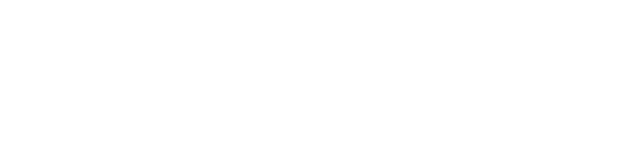
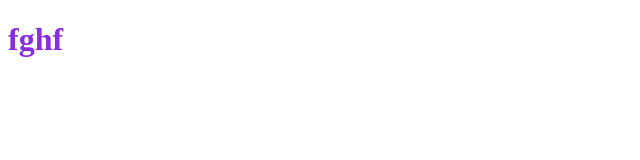
Before and after one commit to Moncefbenhadj/hello_distant, a plain HTML site: page index.html in a window 1280 px wide. Shown: the whole page, without its empty margins (0-640 px from the left). Drawn offline with Linux system fonts and the light colour scheme.

Commit message:
ajout h1

```diff
--- a/index.html
+++ b/index.html
@@ -8,6 +8,6 @@
     <title>Document</title>
 </head>
 <body>
-
+    <h1>fghf</h1>
 </body>
 </html>
```
